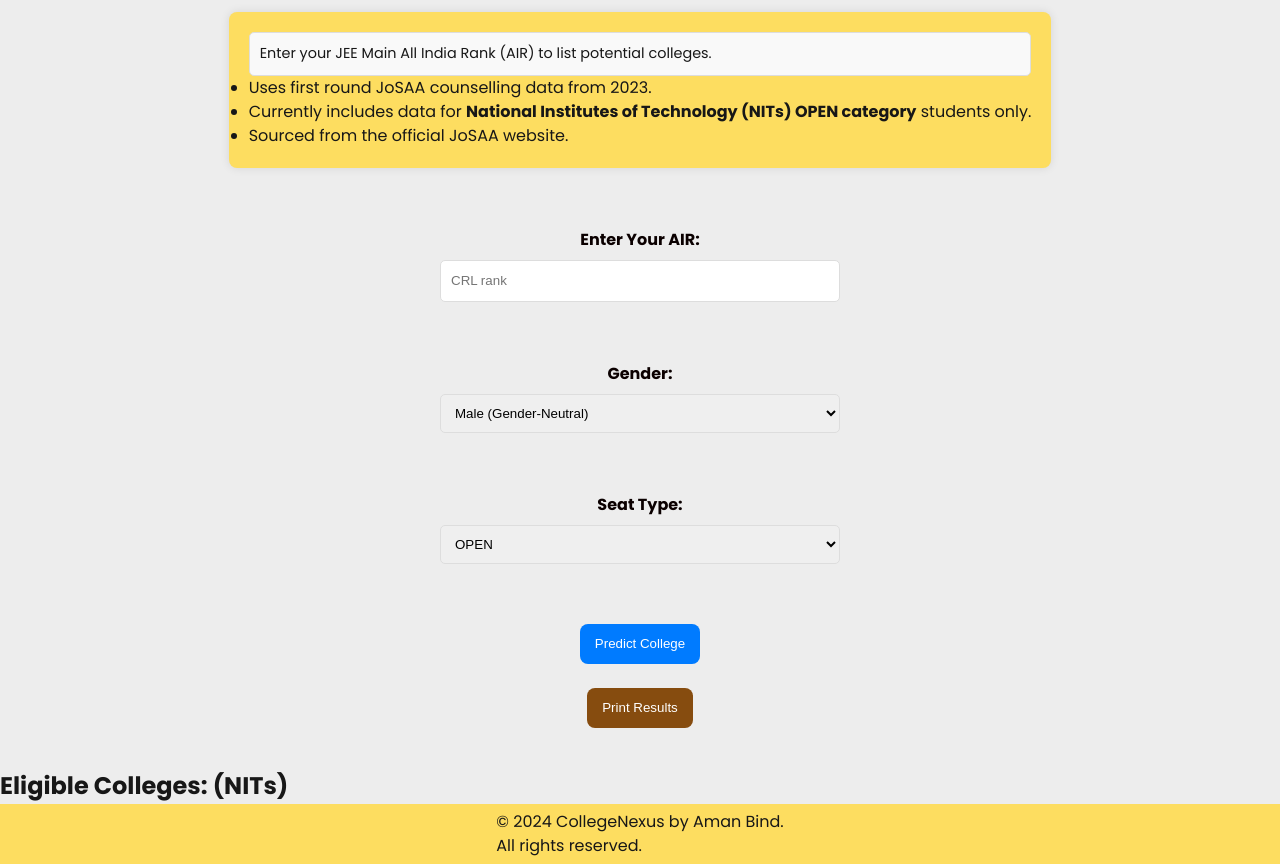
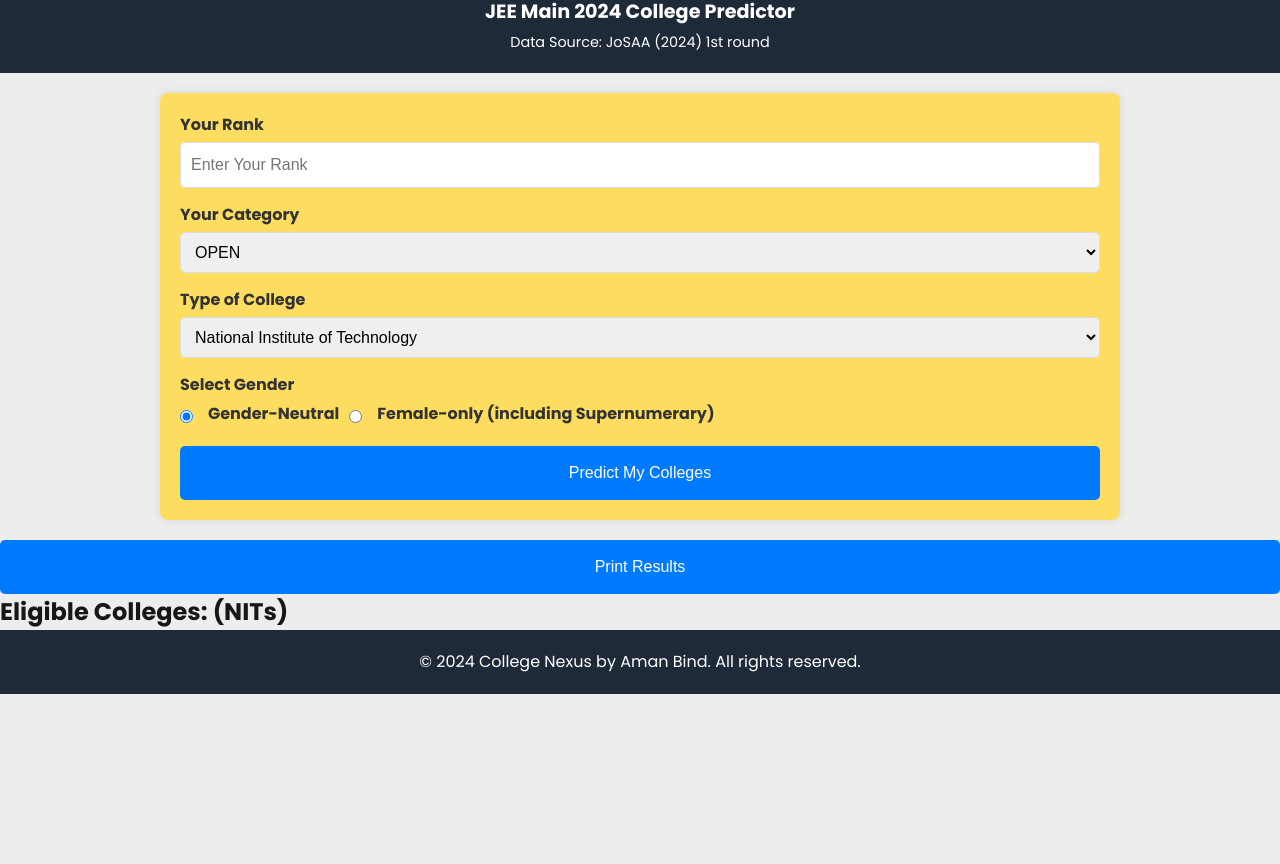
Before and after one commit to amanbind898/college-nexus, a website: page college predictor/public/index.html in a window 1280 px wide. Shown: the part 68-932 px from the top of the page. After the commit the page ends 800 px from the top, so only its background shows below. Drawn offline with Linux system fonts and the light colour scheme.

Commit message:
update 2

```diff
--- a/college predictor/public/index.html
+++ b/college predictor/public/index.html
@@ -1,65 +1,71 @@
 <!DOCTYPE html>
 <html>
 <head>
+    <title>JEE Main College Predictor</title>
     <meta name="viewport" content="width=device-width, initial-scale=1.0">
-    <title>JEE Main College Predictor</title>
     <link rel="stylesheet" type="text/css" href="styles.css">
 </head>
 <body>
     <div class="navbar">
-        <h1>CollegeNexus : College Predictor 2024</h1>
+        <div class="left">
+            <div class="logo">
+                <h1 id="linking">College Nexus</h1>
             </div>
-
-    <div class="container">
-        <p>
-            Enter your JEE Main All India Rank (AIR) to list potential colleges.
-        </p>
-        <ul>
-            <li>Uses first round JoSAA counselling data from 2023.</li>
-            <li>Currently includes data for <strong> National Institutes of Technology (NITs) OPEN category</strong> students only.</li>
-            <li>Sourced from the official JoSAA website.</li>
-        </ul>
+            <h2>JEE Main 2024 College Predictor</h2>
+            <p>Data Source: JoSAA (2024) 1st round</p>
+        </div>
     </div>
 
     <div class="form-container">
         <form id="predictForm">
-            <label for="rank">Enter Your AIR: </label>
-            <input type="number" id="rank" name="rank" placeholder="CRL rank">
-            <br><br>
-            <label for="gender">Gender: </label>
-            <select id="gender" name="gender" required>
-                <option value="Gender-Neutral">Male (Gender-Neutral)</option>
-                <option value="Female-only (including Supernumerary)">Female</option>
-            </select><br><br>
-            <label for="seatType">Seat Type: </label>
-            <select id="seatType" name="seatType" required>
+            <div class="form-group">
+                <label for="rank">Your Rank</label>
+                <input type="number" id="rank" name="rank" placeholder="Enter Your Rank">
+            </div>
+            <div class="form-group">
+                <label for="seatType">Your Category</label>
+                <select id="seatType" name="seatType">
                     <option value="OPEN">OPEN</option>
-                <option value="EWS">EWS</option>
                     <option value="OPEN (PwD)">Open-PwD</option>
                     <option value="OBC-NCL">OBC-NCL</option>
-                <option value="OBC-NCL (PwD)">OBC-NCL (PwD)</option>
+                    <option value="OBC-NCL (PwD)">OBC-NCL-PwD</option>
                     <option value="SC">SC</option>
                     <option value="SC (PwD)">SC-PwD</option>
                     <option value="ST">ST</option>
                     <option value="ST (PwD)">ST-PwD</option>
-            </select><br><br>
-            <button type="button" onclick="predictCollege()">Predict College</button>
-            <br>
-            <div id="printButtonContainer"></div>
-        </form>
-
+                </select>
             </div>
 
-    <div id="spinner" class="spinner">
-        Loading...  <img src="/loading.gif" alt="Loading...">
+            <div class="form-group">
+                <label for="collegeType">Type of College</label>
+                <select id="collegeType" name="collegeType">
+                    <option value="NIT">National Institute of Technology</option>
+                    <!-- Add other college types here -->
+                </select>
+            </div>
+            <div class="form-group">
+                <label for="gender">Select Gender</label>
+                <div>
+                    <input type="radio" id="genderNeutral" name="gender" value="Gender-Neutral" checked>
+                    <label for="genderNeutral">Gender-Neutral</label>
+                    <input type="radio" id="femaleOnly" name="gender" value="Female-only (including Supernumerary)">
+                    <label for="femaleOnly">Female-only (including Supernumerary)</label>
+                </div>
+            </div>
+            <button type="button" onclick="predictCollege()">Predict My Colleges</button>
+        </form>
     </div>
 
+    <div id="spinner" class="spinner" style="display:none;">
+        <img src="/loading.gif" alt="Loading..."> Loading...
+    </div>
+    <div id="printButtonContainer"></div>
     <h2 id="eligibleCount"></h2>
     <h2>Eligible Colleges: (NITs)</h2>
     <ul id="results"></ul>
 
     <div class="footer">
-        &copy; 2024 CollegeNexus by Aman Bind.<br> All rights reserved.
+        &copy; 2024 College Nexus by Aman Bind. All rights reserved.
     </div>
 
     <script src="script.js"></script>
--- a/college predictor/public/script.js
+++ b/college predictor/public/script.js
@@ -2,10 +2,13 @@ console.log("script started");
 
 function predictCollege() {
     const rank = document.getElementById('rank').value;
-    const gender = document.getElementById('gender').value;
     const seatType = document.getElementById('seatType').value;
+    // const branch = document.getElementById('branch').value;
+    // const state = document.getElementById('state').value;
+    const collegeType = document.getElementById('collegeType').value;
+    const gender = document.querySelector('input[name="gender"]:checked').value;
 
-    if (!rank || !gender || !seatType) {
+    if (!rank || !seatType|| !collegeType || !gender) {
         alert("Please fill out all fields");
         return;
     }
@@ -17,7 +20,8 @@ function predictCollege() {
         headers: {
             'Content-Type': 'application/json'
         },
-        body: JSON.stringify({ rank: rank, gender: gender, seatType: seatType })
+        body: JSON.stringify({ rank, seatType, gender })
+        // body: JSON.stringify({ rank, category, collegeType, gender })
     })
     .then(response => {
         if (!response.ok) {
@@ -66,11 +70,9 @@ if (!document.getElementById('printButton')) {
     printButtonContainer.appendChild(printButton);
 }
 
-
 function printResults() {
     const originalContents = document.body.innerHTML;
     const printContents = document.querySelector('.navbar').outerHTML +
-                      document.querySelector('.container').outerHTML +
                           document.querySelector('.form-container').outerHTML +
                           document.getElementById('results').outerHTML;
     document.body.innerHTML = printContents;
--- a/college predictor/public/styles.css
+++ b/college predictor/public/styles.css
@@ -1,5 +1,5 @@
+/* font import poppins */
 @import url('https://fonts.googleapis.com/css2?family=Poppins:wght@300;400;500;600;700&display=swap');
-
 * {
     margin: 0;
     padding: 0;
@@ -12,26 +12,32 @@ body {
     font-family: 'Poppins', sans-serif;
     background-color: #EDEDED;
     color: #171717;
-    display: flex;
-    flex-direction: column;
     min-height: 100vh;
 }
 
 .navbar {
     width: 100%;
-    height: 60px;
-    background-color: #fddd60;
-    display: flex;
-    align-items: center;
-    justify-content: center;
+    padding: 20px;
+    background-color: #1E2A38;
+    color: white;
+    text-align: center;
 }
 
-.navbar h1 {
-    color: #210c0c;
+.navbar .logo h1 {
     font-size: 1.5rem;
+    margin-bottom: 10px;
 }
 
-.container {
+.navbar h2 {
+    font-size: 1.2rem;
+    margin-bottom: 5px;
+}
+
+.navbar p {
+    font-size: 0.9rem;
+}
+
+.form-container {
     max-width: 960px;
     margin: 20px auto;
     padding: 20px;
@@ -40,14 +46,95 @@ body {
     box-shadow: 0 0 10px rgba(0, 0, 0, 0.1);
 }
 
-/* for device width up to 320px */
-@media (max-width: 320px) {
-     .navbar h1 {
-        font-size: 1.rem;
-        word-wrap: break-word;
-        text-align: center;
-        justify-content: center;
-    }
+.form-group {
+    margin-bottom: 15px;
+}
+
+.form-group label {
+    display: block;
+    margin-bottom: 5px;
+    color: #333;
+    font-weight: bold;
+    font-size: 1rem;
+}
+
+.form-group input,
+.form-group select {
+    width: 100%;
+    padding: 10px;
+    font-size: 1rem;
+    border: 1px solid #ddd;
+    border-radius: 5px;
+}
+
+.form-group input[type="radio"] {
+    width: auto;
+    margin-right: 5px;
+}
+
+.form-group div {
+    display: flex;
+    gap: 10px;
+}
+
+button {
+    width: 100%;
+    padding: 15px;
+    background-color: #007bff;
+    color: white;
+    border: none;
+    border-radius: 5px;
+    font-size: 1rem;
+    cursor: pointer;
+}
+
+button:hover {
+    background-color: #0056b3;
+}
+#results ul {
+    list-style-type: none;
+    padding: 0;
+}
+
+#results li {
+    margin-left: 5px;
+    margin-right: 5px;
+    margin-bottom: 10px;
+    padding: 10px;
+    border: 1px solid #1e1313;
+    border-radius: 5px;
+    background-color: #f9f9f9;
+}
+
+
+.spinner {
+    display: none;
+    position: fixed;
+    top: 50%;
+    left: 50%;
+
+    transform: translate(-50%, -50%);
+    background-color: rgba(255, 255, 255, 0.8);
+    padding: 20px;
+    border-radius: 10px;
+    text-align: center;
+}
+.spinner img {
+    width: 20px;
+    height: 20px;
+}
+.footer {
+    width: 100%;
+    padding: 20px;
+    background-color: #1E2A38;
+    color: white;
+    text-align: center;
+    /* position: absolute; */
+    bottom: 0;
+    left: 0;
+}
+
+@media (max-width: 768px) {
     .form-container {
         margin-top: 0;
         padding: 20px;
@@ -70,124 +157,4 @@ body {
         padding: 15px;
         font-size: 1.2rem;
     }
-    .footer {
-        height: 60px;
-        background-color: #fddd60;
-        display: flex;
-        align-items: center;
-        justify-content: center;
-        margin-top: auto;
-        word-wrap: break-word;
-        font-size: 14px;
-    }
-
 }
-
-
-p {
-    font-size: 0.9rem;
-    margin: auto 0;
-    border: 1px solid #ddd;
-    border-radius: 5px;
-    padding: 10px;
-    background-color: #f9f9f9;
-}
-
-.form-container {
-    display: flex;
-    justify-content: center;
-    margin-top: 20px;
-    padding: 20px;
-}
-
-form {
-    display: flex;
-    flex-direction: column;
-    align-items: center;
-    margin-bottom: 20px;
-    width: 100%;
-    max-width: 400px;
-
-}
-
-label {
-    display: block;
-    margin-bottom: 8px;
-    color: #0b0000;
-    font-weight: bold;
-    font-size: 1rem;
-}
-
-input,
-select {
-    margin-bottom: 12px;
-    padding: 10px;
-    width: 100%;
-    border: 1px solid #ddd;
-    border-radius: 5px;
-}
-
-button {
-    border-radius: 8px;
-    padding: 10px 15px;
-    background-color: #007bff;
-    color: #fff;
-    border: none;
-    cursor: pointer;
-}
-
-button:hover {
-    background-color: #0056b3;
-}
-#printButtonContainer button {
-    border-radius: 8px;
-    padding: 10px 15px;
-    background-color: #864c0f;
-    color: #fff;
-    border: none;
-    cursor: pointer;
-}
-
-#results ul {
-    list-style-type: none;
-    padding: 0;
-}
-
-#results li {
-    margin-left: 5px;
-    margin-right: 5px;
-    margin-bottom: 10px;
-    padding: 10px;
-    border: 1px solid #1e1313;
-    border-radius: 5px;
-    background-color: #f9f9f9;
-}
-
-.footer {
-    width: 100%;
-    height: 60px;
-    background-color: #fddd60;
-    display: flex;
-    align-items: center;
-    justify-content: center;
-    margin-top: auto;
-}
-
-
-
-.spinner {
-    display: none;
-    position: fixed;
-    top: 50%;
-    left: 50%;
-
-    transform: translate(-50%, -50%);
-    background-color: rgba(255, 255, 255, 0.8);
-    padding: 20px;
-    border-radius: 10px;
-    text-align: center;
-}
-.spinner img {
-    width: 20px;
-    height: 20px;
-}
```
Lines whose indentation alone changed are shown as unchanged.
